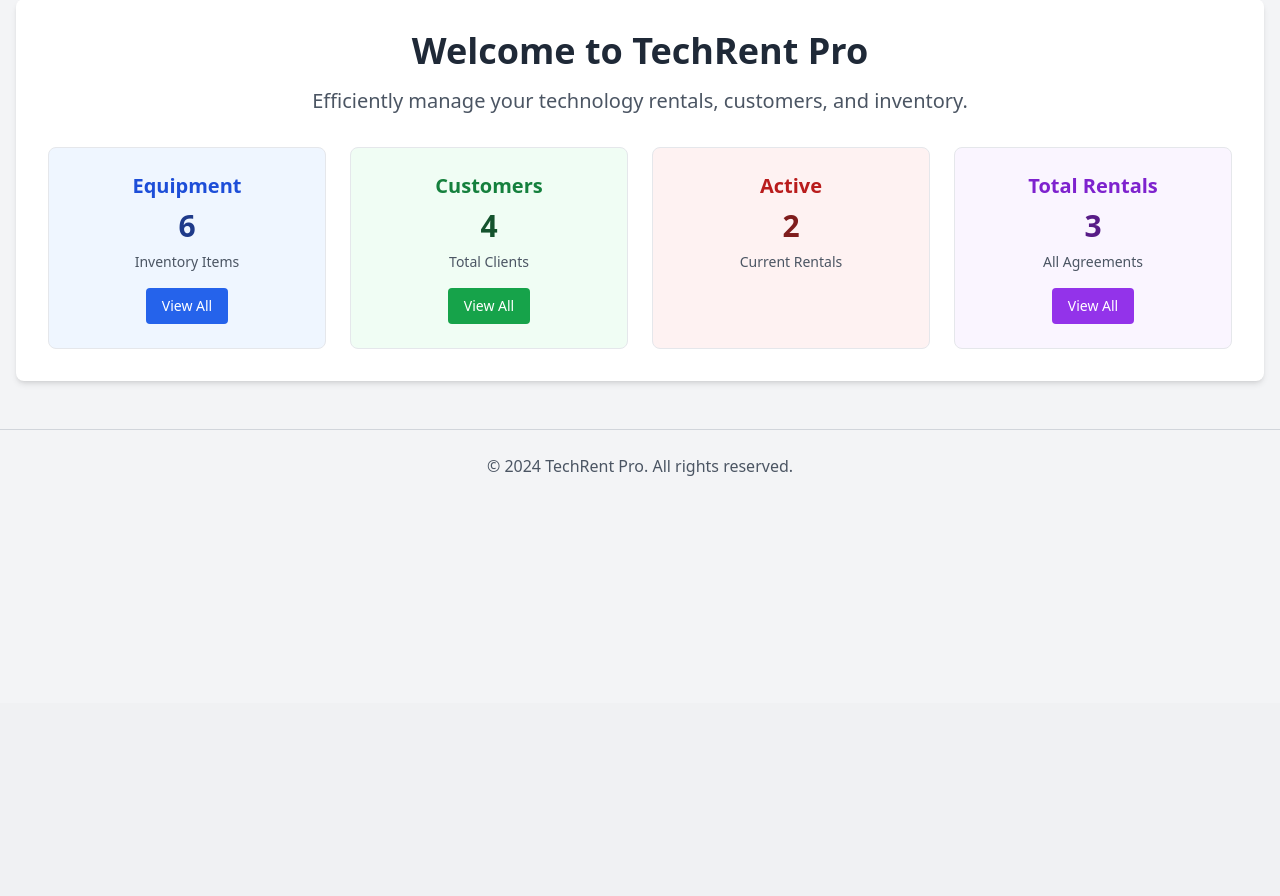
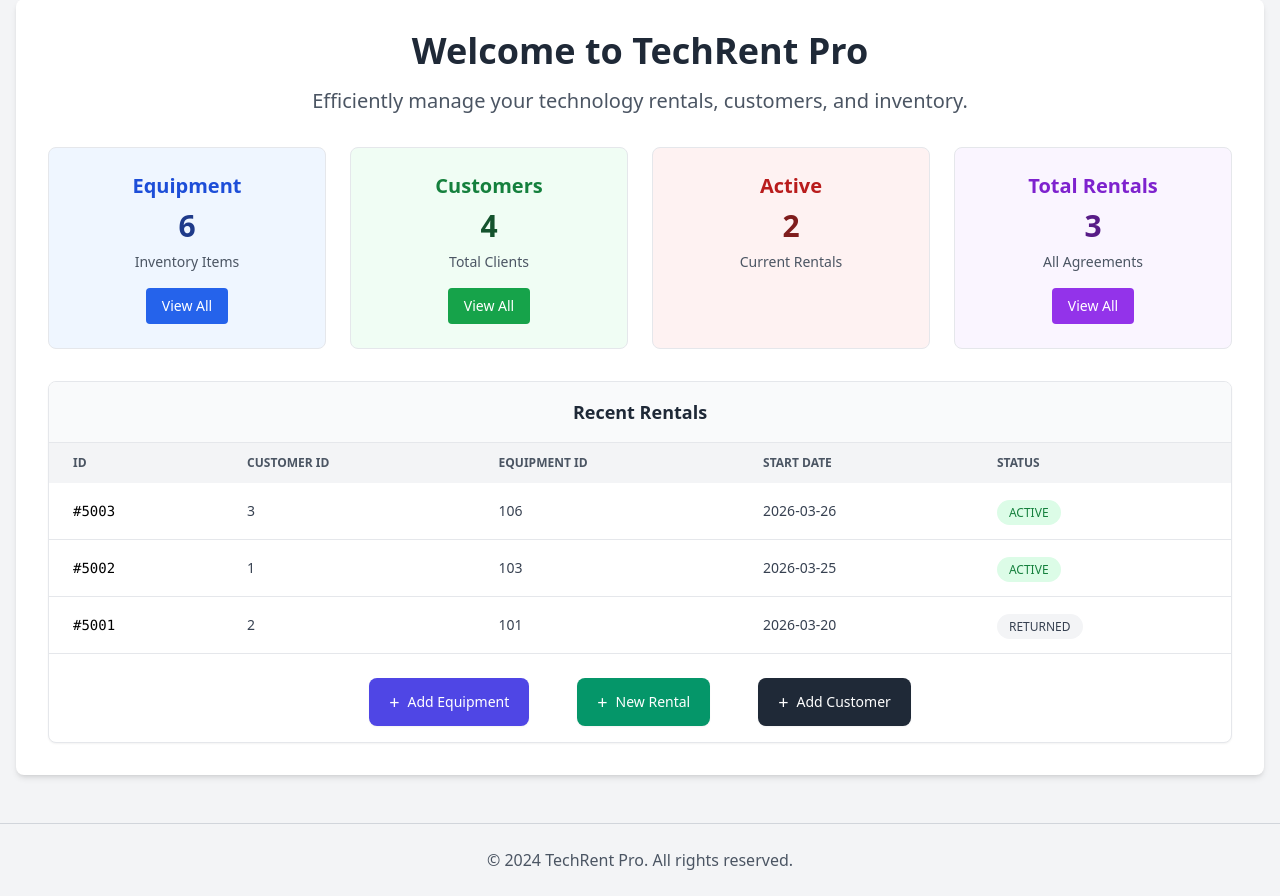
Before and after one commit to Brylov/techrent_pro, a Flask app: page / in a window 1280 px wide. Shown: the part 97-993 px from the top of the page. Before the commit the page ends 573 px from the top, so only its background shows below. Run offline with Flask 3, Linux system fonts and the light colour scheme; some libraries are stand-ins or nearby versions.

Commit message:
index proto up

```diff
--- a/app.py
+++ b/app.py
@@ -1,21 +1,10 @@
 from flask import Flask, render_template
 from routes.api import init_api
-from db import equipment_data, customer_data, rental_data, STATUS
 
 app = Flask(__name__)
 
 # Initialize API routes
 init_api(app)
 
-@app.route('/')
-def index():
-    counts = {
-        'equipment': len(equipment_data),
-        'customers': len(customer_data),
-        'rentals': len(rental_data),
-        'active_rentals': len([r for r in rental_data if r['status'] == STATUS.ACTIVE.value])
-    }
-    return render_template('index.html', counts=counts)
-
 if __name__ == '__main__':
     app.run(debug=True)
--- a/db.py
+++ b/db.py
@@ -1,4 +1,5 @@
 from datetime import datetime
+from enum import Enum
 
 class Equipment:
     def __init__(self, id: int, name: str, category: str, daily_rate: float, quantity: int, description: str, available: bool):
@@ -25,12 +26,10 @@ class Customer:
             raise ValueError(f"Invalid date format for '{created_at}'. Expected ISO format (YYYY-MM-DD).")
 
 
-from enum import Enum
-
 class STATUS(Enum):
     ACTIVE = 1
-    RETURNED = 1
-    OVERDUE = 1
+    RETURNED = 2
+    OVERDUE = 3
 
 class Rental:
     def __init__(self, id: int, equipment_id: int, customer_id: int, start_date: str, end_date: str, status: STATUS, total_cost: float):
@@ -60,9 +59,9 @@ customer_data = [
 ]
 
 rental_data = [
-    {"id": 5001, "equipment_id": 101, "customer_id": 2, "start_date": "2026-03-20", "end_date": "2026-03-23", "status": 2, "total_cost": 450.0},
-    {"id": 5002, "equipment_id": 103, "customer_id": 1, "start_date": "2026-03-25", "end_date": "2026-03-28", "status": 1, "total_cost": 255.0},
-    {"id": 5003, "equipment_id": 106, "customer_id": 3, "start_date": "2026-03-26", "end_date": "2026-03-30", "status": 1, "total_cost": 480.0},
+    {"id": 5001, "equipment_id": 101, "customer_id": 2, "start_date": "2026-03-20", "end_date": "2026-03-23", "status": STATUS.RETURNED, "total_cost": 450.0},
+    {"id": 5002, "equipment_id": 103, "customer_id": 1, "start_date": "2026-03-25", "end_date": "2026-03-28", "status": STATUS.ACTIVE, "total_cost": 255.0},
+    {"id": 5003, "equipment_id": 106, "customer_id": 3, "start_date": "2026-03-26", "end_date": "2026-03-30", "status": STATUS.ACTIVE, "total_cost": 480.0},
 ]
 
 if __name__ == "__main__":
--- a/routes/api.py
+++ b/routes/api.py
@@ -1,7 +1,20 @@
-from flask import jsonify
-from db import equipment_data
+from flask import jsonify, render_template
+from db import equipment_data, customer_data, rental_data, STATUS
 
 def init_api(app):
-    @app.route('/api/equipment', methods=['GET'])
-    def get_equipment_count():
-        return jsonify({"count": len(equipment_data)})
+
+    @app.route('/')
+    def index():
+        counts = {
+            'equipment': len(equipment_data),
+            'customers': len(customer_data),
+            'rentals': len(rental_data),
+            'active_rentals': sum(1 for r in rental_data if r['status'] == STATUS.ACTIVE),
+        }
+        last_five_rentals = rental_data[-5:][::-1]
+
+        return render_template('index.html', counts=counts, rentals=last_five_rentals)
+
+    @app.route('/equipment', methods=['GET'])
+    def equipment_list():
+        return render_template('equipment/detail.html', equipment=equipment_data)
--- a/templates/base.html
+++ b/templates/base.html
@@ -12,7 +12,7 @@
             <a href="/" class="text-white text-2xl font-bold">TechRent Pro</a>
             <div class="space-x-4">
                 <a href="/" class="text-white hover:text-blue-200">Home</a>
-                <a href="#" class="text-white hover:text-blue-200">Equipment</a>
+                <a href="/equipment" class="text-white hover:text-blue-200">Equipment</a>
                 <a href="#" class="text-white hover:text-blue-200">Customers</a>
                 <a href="#" class="text-white hover:text-blue-200">Rentals</a>
             </div>
--- a/templates/index.html
+++ b/templates/index.html
@@ -37,5 +37,61 @@
         </div>
 
     </div>
+
+
+<div class="mt-8 bg-white border border-gray-200 rounded-lg shadow-sm overflow-hidden">
+    <div class="px-6 py-4 border-b bg-gray-50">
+        <h2 class="text-lg font-semibold text-gray-800">Recent Rentals</h2>
+    </div>
+
+    <div class="overflow-x-auto">
+        <table class="w-full text-left border-collapse">
+            <thead>
+                <tr class="bg-gray-100 text-gray-600 uppercase text-xs font-bold">
+                    <th class="px-6 py-3">ID</th>
+                    <th class="px-6 py-3">Customer ID</th>
+                    <th class="px-6 py-3">Equipment ID</th>
+                    <th class="px-6 py-3">Start Date</th>
+                    <th class="px-6 py-3">Status</th>
+                </tr>
+            </thead>
+            <tbody class="divide-y divide-gray-200">
+                {% for rental in rentals %}
+                <tr class="hover:bg-gray-50 transition-colors">
+                    <td class="px-6 py-4 font-mono text-sm">#{{ rental.id }}</td>
+                    <td class="px-6 py-4 text-sm text-gray-700">{{ rental.customer_id }}</td>
+                    <td class="px-6 py-4 text-sm text-gray-700">{{ rental.equipment_id }}</td>
+                    <td class="px-6 py-4 text-sm text-gray-700">{{ rental.start_date }}</td>
+                    <td class="px-6 py-4">
+                        <span class="px-3 py-1 rounded-full text-xs font-medium
+                            {% if rental.status.name == 'ACTIVE' %} bg-green-100 text-green-700
+                            {% elif rental.status.name == 'OVERDUE' %} bg-red-100 text-red-700
+                            {% else %} bg-gray-100 text-gray-700 {% endif %}">
+                            {{ rental.status.name }}
+                        </span>
+                    </td>
+                </tr>
+                {% endfor %}
+            </tbody>
+        </table>
+        <hr class="border-gray-200">
+    </div>
+
+    <div class=" mt-6 mb-4 flex flex-wrap gap-12 items-center justify-center">
+
+        <a href="/add-equipment" class="flex items-center px-5 py-2.5 bg-indigo-600 text-white text-sm font-medium rounded-lg hover:bg-indigo-700 transition-colors shadow-sm">
+            <span class="mr-2 text-lg">+</span> Add Equipment
+        </a>
+
+        <a href="/new-rental" class="flex items-center px-5 py-2.5 bg-emerald-600 text-white text-sm font-medium rounded-lg hover:bg-emerald-700 transition-colors shadow-sm">
+            <span class="mr-2 text-lg">+</span> New Rental
+        </a>
+
+        <a href="/add-customer" class="flex items-center px-5 py-2.5 bg-gray-800 text-white text-sm font-medium rounded-lg hover:bg-gray-900 transition-colors shadow-sm">
+            <span class="mr-2 text-lg">+</span> Add Customer
+        </a>
+
+    </div>
+
 </div>
 {% endblock %}
```
Also changed, not shown: templates/equipment/detail.html (+97 -0 lines).
